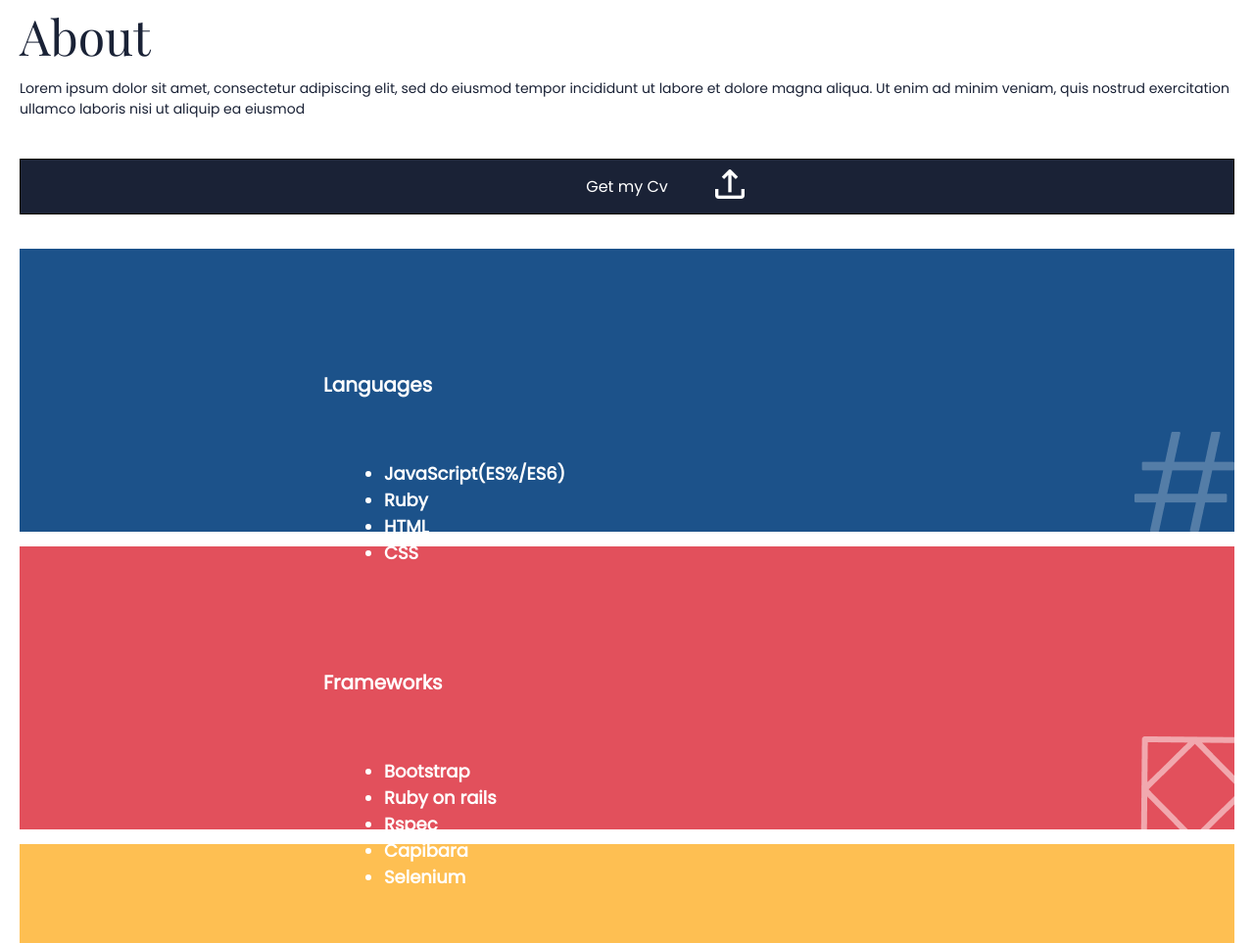
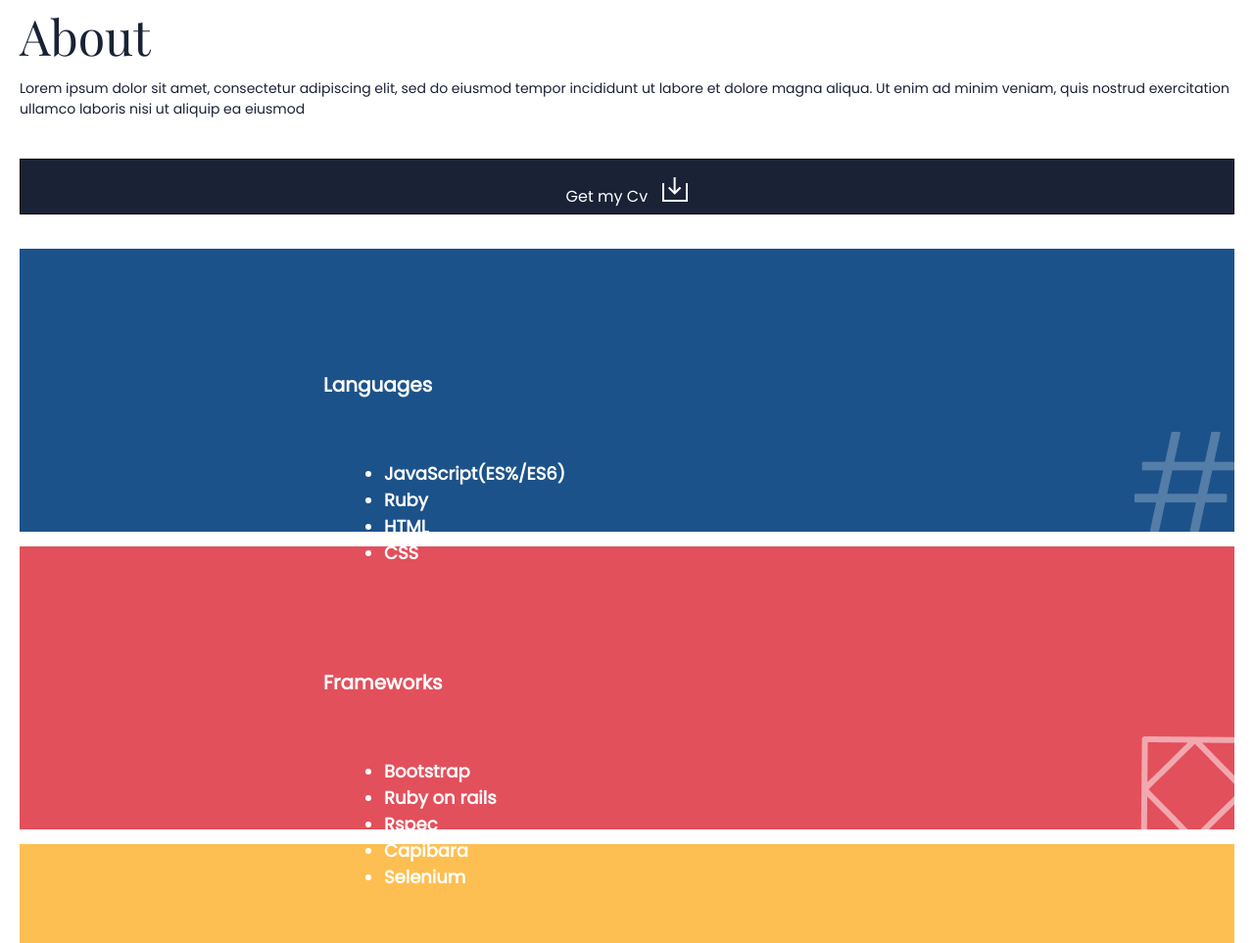
Before and after one commit to uno36/My-Portfolio, a website: page index.html in a window 1280 px wide. Shown: the part 3495-4458 px from the top of the page at 98% size. Drawn offline with nearby package versions, Linux system fonts and the light colour scheme; a web font is replaced by a local one.

Commit message:
updated html and css

```diff
--- a/index.html
+++ b/index.html
@@ -167,7 +167,8 @@
                     <p>Lorem ipsum dolor sit amet, consectetur adipiscing elit, sed do eiusmod tempor incididunt ut labore et dolore magna aliqua. Ut enim ad minim veniam, quis nostrud exercitation ullamco laboris nisi ut aliquip ea eiusmod</p>
                 </div>
                     <div class= about-collaboration>
-                        <p class="about-start-collab"> Get my Cv <img class="arrow2" src="images/icons8-share-50.png" alt="union"><p>
+                        <p class="about-start-collab"> Get my Cv <img class="arrow2" src="images/Union (1).png" alt="union">
+                            <img class="rectangle45" src="images/Rectangle 45.png" alt=""><p>
                         </div>
 
 
--- a/styles.css
+++ b/styles.css
@@ -216,8 +216,13 @@
 
 .arrow2 {
   position: absolute;
-  margin-top: -15px;
-  margin-left: 3%;
+  margin-top: 3px;
+  margin-left: 17px;
+}
+
+.rectangle45 {
+  margin-left: 11px;
+  margin-top: 9px;
 }
 
 .rec41text {
```
